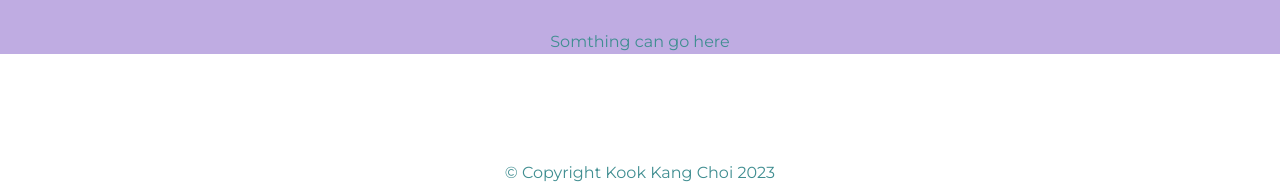
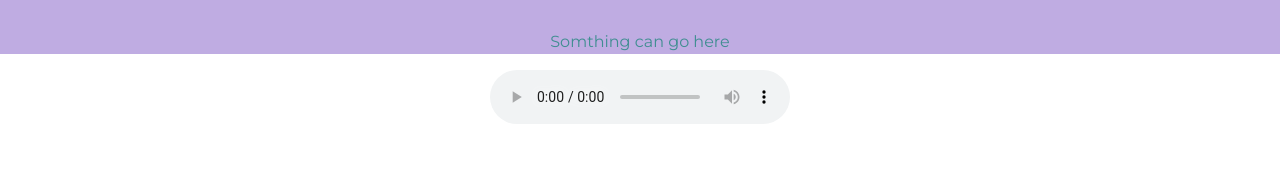
Before and after one commit to halincandescent/kayEssay, a plain HTML site: page index.html in a window 1280 px wide. Shown: the part 1782-1966 px from the top of the page. Drawn offline with nearby package versions, Linux system fonts and the light colour scheme.

Commit message:
added John's voice

```diff
--- a/index.html
+++ b/index.html
@@ -24,21 +24,14 @@
 <body>
 
   <section class="colored-section" id="title">
-
     <div class="container-fluid">
-
       <!-- Nav Bar -->
-
       <nav class="navbar navbar-expand-lg navbar-dark">
-
         <a class="navbar-brand" href="">Welcome</a>
-
         <button class="navbar-toggler" type="button" data-toggle="collapse" data-target="#navbarTogglerDemo02">
             <span class="navbar-toggler-icon"></span>
         </button>
-
         <div class="collapse navbar-collapse" id="navbarTogglerDemo02">
-
           <ul class="navbar-nav ml-auto">
             <li class="nav-item">
               <a class="nav-link" href="#about">About me</a>
@@ -50,48 +43,33 @@
               <a class="nav-link" href="#carouselSlide">Story</a>
             </li>
           </ul>
-
         </div>
       </nav>
-
-
       <!-- Title -->
-
       <div class="row">
-
         <div class="col-lg-6">
           <h1 class="big-heading">Kay Choi</h1>
         </div>
-
         <div class="col-lg-6 text-center">
           <img class="img-fluid title-image" src="" alt="kayPhoto">
         </div>
-
       </div>
-
     </div>
   </section>
 
-
-
   <!-- About -->
-
   <section class="white-section" id="about">
-
     <div class="container-fluid">
-
       <div class="row">
         <div class="feature-box col-lg-4">
           <h3 class="feature-title">Artist</h3>
           <p>sdfsdfg</p>
         </div>
-
         <div class="feature-box col-lg-4">
           <!-- <i class="icon fas fa-bullseye fa-4x"></i> -->
           <h3 class="feature-title">Mother</h3>
           <p>sdfsdfsdf</p>
         </div>
-
         <div class="feature-box col-lg-4">
         <!--  <i class="icon fas fa-heart fa-4x"></i> -->
           <h3 class="feature-title">Writer</h3>
@@ -100,16 +78,11 @@
           <p>vdfgdf</p>
         </div>
       </div>
-
-
     </div>
   </section>
 
-
   <!-- carousel -->
-
   <section class="colored-section" id="carouselSlide">
-
     <div id="testimonial-carousel" class="carousel slide" data-ride="false">
       <div class="carousel-inner">
         <div class="carousel-item active container-fluid">
@@ -130,15 +103,20 @@
     <span class="carousel-control-next-icon"></span>
       </a>
     </div>
-
   </section>
-
 
   <!-- unused -->
   <section class="colored-section" id="unused1">
     <p class="coloured-section-p">Somthing can go here </p>
 
   </section>
+
+ <section>
+  <audio controls>
+  <source src="audio/John4.m4a" type="audio/mp4">
+Your browser does not support the audio element.
+</audio>
+ </section>
 
   <!-- Footer -->
 
```
Also changed, not shown: 6 other files.
